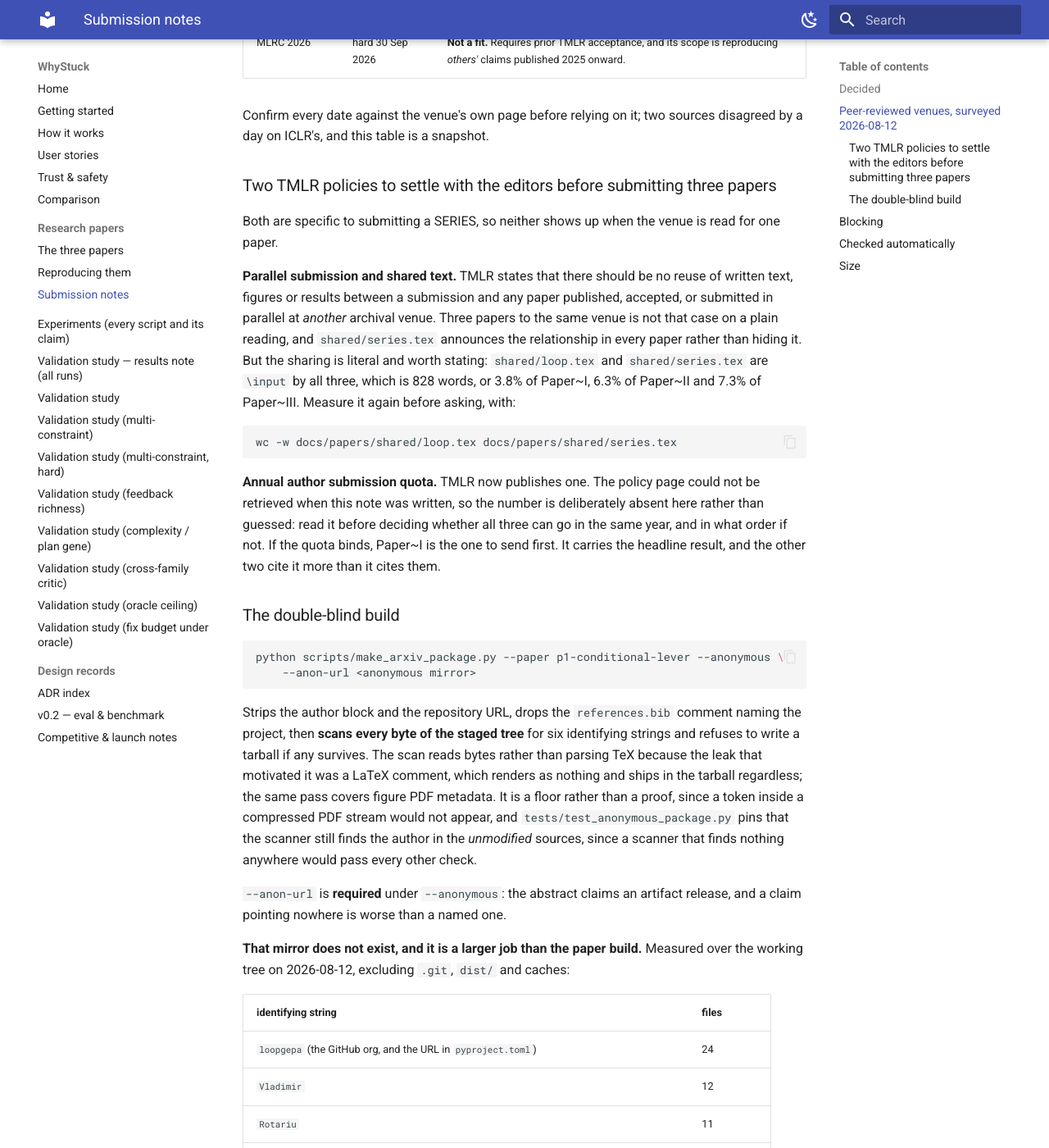
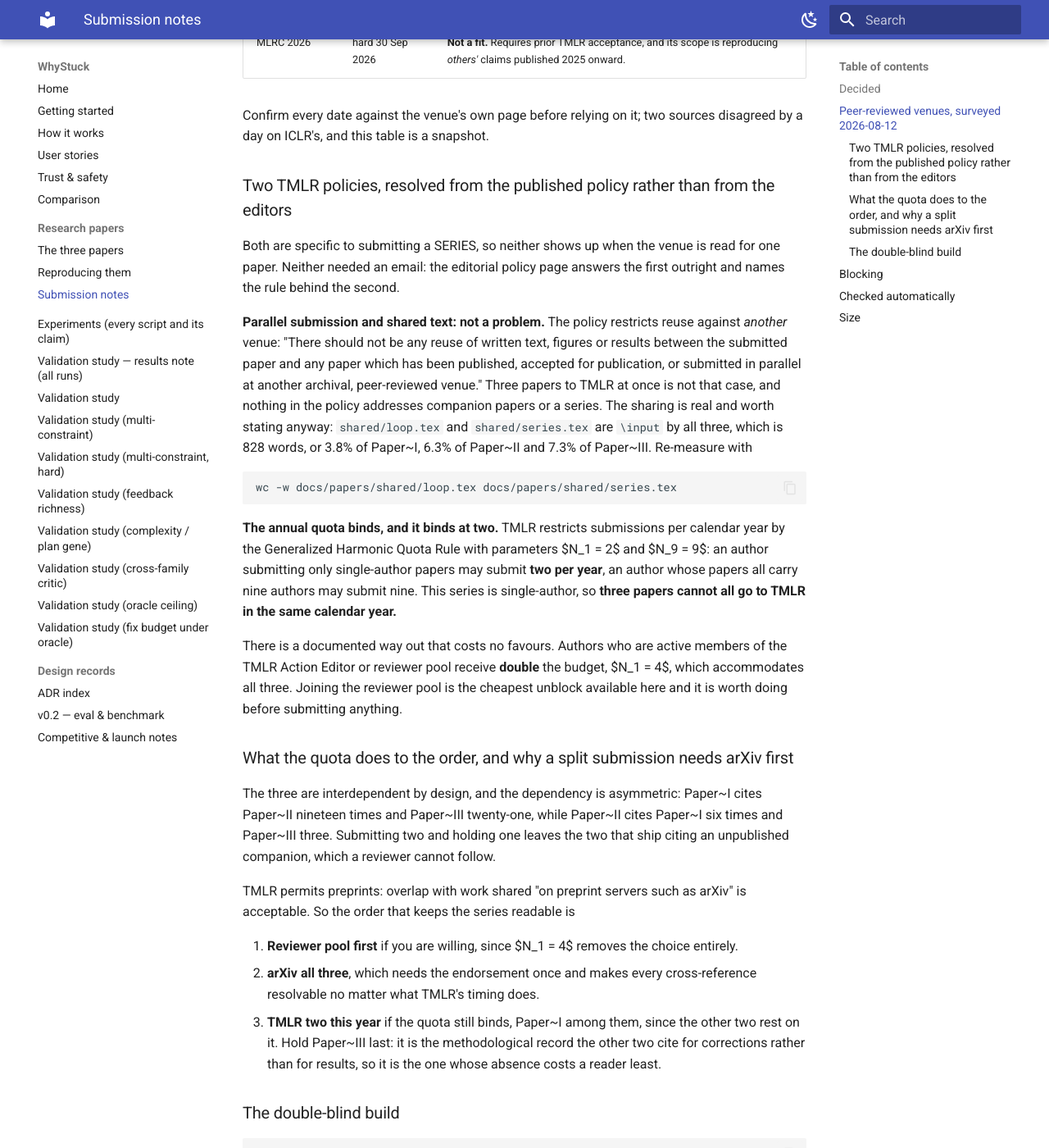
Before and after one commit to loopgepa/whystuck, an MkDocs documentation site: the page built from docs/papers/SUBMISSION.md, in a window 1280 px wide and 1400 px high, scrolled down 1579 px. Shown: the whole window at 82% size. Built offline with MkDocs 1.6.1 and Material for MkDocs 9.7.7, drawn with Linux system fonts in a browser that asks for light colours; some of the changed text lies outside the part shown.

Commit message:
Resolve both TMLR policy questions from the published policy, not the editors
Neither needed an email. The editorial policy page answers the first outright
and names the rule behind the second.

Shared text is not a problem. The restriction is against reuse with ANOTHER
archival venue; three papers to TMLR at once is not that case, and the policy
says nothing about companion papers or a series. The 828 shared words stand.

The quota binds, and it binds at two. The Generalized Harmonic Quota Rule with
N_1 = 2 and N_9 = 9 gives a single-author submitter two papers per calendar
year. This series is single-author, so all three cannot go in one year. The
documented way out costs no favours: active members of the Action Editor or
reviewer pool get double the budget, N_1 = 4, which fits all three. That is now
the cheapest unblock on the page.

The quota changes the order, and the change is a coherence problem rather than a
scheduling one. The dependency is asymmetric: Paper I cites Paper II nineteen
times and Paper III twenty-one, while Paper II cites Paper I six times and Paper
III three. Sending two and holding one leaves what ships citing an unpublished
companion. TMLR permits arXiv preprints, so arXiv all three first makes every
cross-reference resolvable whatever TMLR's timing does, and Paper III is the one
to hold last since the others cite it for corrections rather than for results.

anon_submission.sh builds all three double-blind packages from one mirror URL, so
the final step is one command rather than three with a URL to retype. It refuses
a non-URL, and it refuses a URL containing any identifying token, since a mirror
link naming the project de-anonymises the submission it exists to support.

Co-Authored-By: Claude Opus 5 (1M context) <noreply@anthropic.com>
Claude-Session: https://claude.ai/code/session_011CjxtKCQhXFVpChw21Sp4N

```diff
--- a/docs/papers/SUBMISSION.md
+++ b/docs/papers/SUBMISSION.md
@@ -35,25 +35,49 @@ prints author, affiliation and repository URL, and each abstract names the repos
 Confirm every date against the venue's own page before relying on it; two sources disagreed by a
 day on ICLR's, and this table is a snapshot.
 
-### Two TMLR policies to settle with the editors before submitting three papers
+### Two TMLR policies, resolved from the published policy rather than from the editors
 
 Both are specific to submitting a SERIES, so neither shows up when the venue is read for one paper.
+Neither needed an email: the editorial policy page answers the first outright and names the rule
+behind the second.
 
-**Parallel submission and shared text.** TMLR states that there should be no reuse of written text,
-figures or results between a submission and any paper published, accepted, or submitted in parallel
-at *another* archival venue. Three papers to the same venue is not that case on a plain reading,
-and `shared/series.tex` announces the relationship in every paper rather than hiding it. But the
-sharing is literal and worth stating: `shared/loop.tex` and `shared/series.tex` are `\input` by all
-three, which is 828 words, or 3.8% of Paper~I, 6.3% of Paper~II and 7.3% of Paper~III. Measure it
-again before asking, with:
+**Parallel submission and shared text: not a problem.** The policy restricts reuse against
+*another* venue: "There should not be any reuse of written text, figures or results between the
+submitted paper and any paper which has been published, accepted for publication, or submitted in
+parallel at another archival, peer-reviewed venue." Three papers to TMLR at once is not that case,
+and nothing in the policy addresses companion papers or a series. The sharing is real and worth
+stating anyway: `shared/loop.tex` and `shared/series.tex` are `\input` by all three, which is 828
+words, or 3.8% of Paper~I, 6.3% of Paper~II and 7.3% of Paper~III. Re-measure with
 
     wc -w docs/papers/shared/loop.tex docs/papers/shared/series.tex
 
-**Annual author submission quota.** TMLR now publishes one. The policy page could not be retrieved
-when this note was written, so the number is deliberately absent here rather than guessed: read it
-before deciding whether all three can go in the same year, and in what order if not. If the quota
-binds, Paper~I is the one to send first. It carries the headline result, and the other two cite it
-more than it cites them.
+**The annual quota binds, and it binds at two.** TMLR restricts submissions per calendar year by
+the Generalized Harmonic Quota Rule with parameters $N_1 = 2$ and $N_9 = 9$: an author submitting
+only single-author papers may submit **two per year**, an author whose papers all carry nine
+authors may submit nine. This series is single-author, so **three papers cannot all go to TMLR in
+the same calendar year.**
+
+There is a documented way out that costs no favours. Authors who are active members of the TMLR
+Action Editor or reviewer pool receive **double** the budget, $N_1 = 4$, which accommodates all
+three. Joining the reviewer pool is the cheapest unblock available here and it is worth doing
+before submitting anything.
+
+### What the quota does to the order, and why a split submission needs arXiv first
+
+The three are interdependent by design, and the dependency is asymmetric: Paper~I cites Paper~II
+nineteen times and Paper~III twenty-one, while Paper~II cites Paper~I six times and Paper~III
+three. Submitting two and holding one leaves the two that ship citing an unpublished companion,
+which a reviewer cannot follow.
+
+TMLR permits preprints: overlap with work shared "on preprint servers such as arXiv" is
+acceptable. So the order that keeps the series readable is
+
+1. **Reviewer pool first** if you are willing, since $N_1 = 4$ removes the choice entirely.
+2. **arXiv all three**, which needs the endorsement once and makes every cross-reference
+   resolvable no matter what TMLR's timing does.
+3. **TMLR two this year** if the quota still binds, Paper~I among them, since the other two rest
+   on it. Hold Paper~III last: it is the methodological record the other two cite for corrections
+   rather than for results, so it is the one whose absence costs a reader least.
 
 ### The double-blind build
 
@@ -112,6 +136,12 @@ something the packaging script should do on its own.
       mirror instead, which now exists as a verified tree and needs only publishing. Going public
       before the venue is chosen can work against the submission: every commit here carries the
       author's name, so a public repository the paper points at breaks the blind.
+- [ ] **Publish the anonymous mirror.** The tree is built and verified; pushing it to an account
+      that is not yours is the step no script should take. Then rebuild all three packages against
+      its URL with `scripts/anon_submission.sh`.
+- [ ] **Join the TMLR reviewer pool**, if you are willing. It doubles the annual quota from two
+      submissions to four, which is the difference between sending this series over two years and
+      sending it in one. Cheapest unblock on this page.
 - [ ] **Endorsement.** arXiv tightened this on 21 January 2026: an institutional email address is no
       longer sufficient on its own. The automatic route requires an institutional address *and*
       prior authorship in the same endorsement domain. With neither, the only route is a personal
```
Also changed, not shown: 1 other file.
